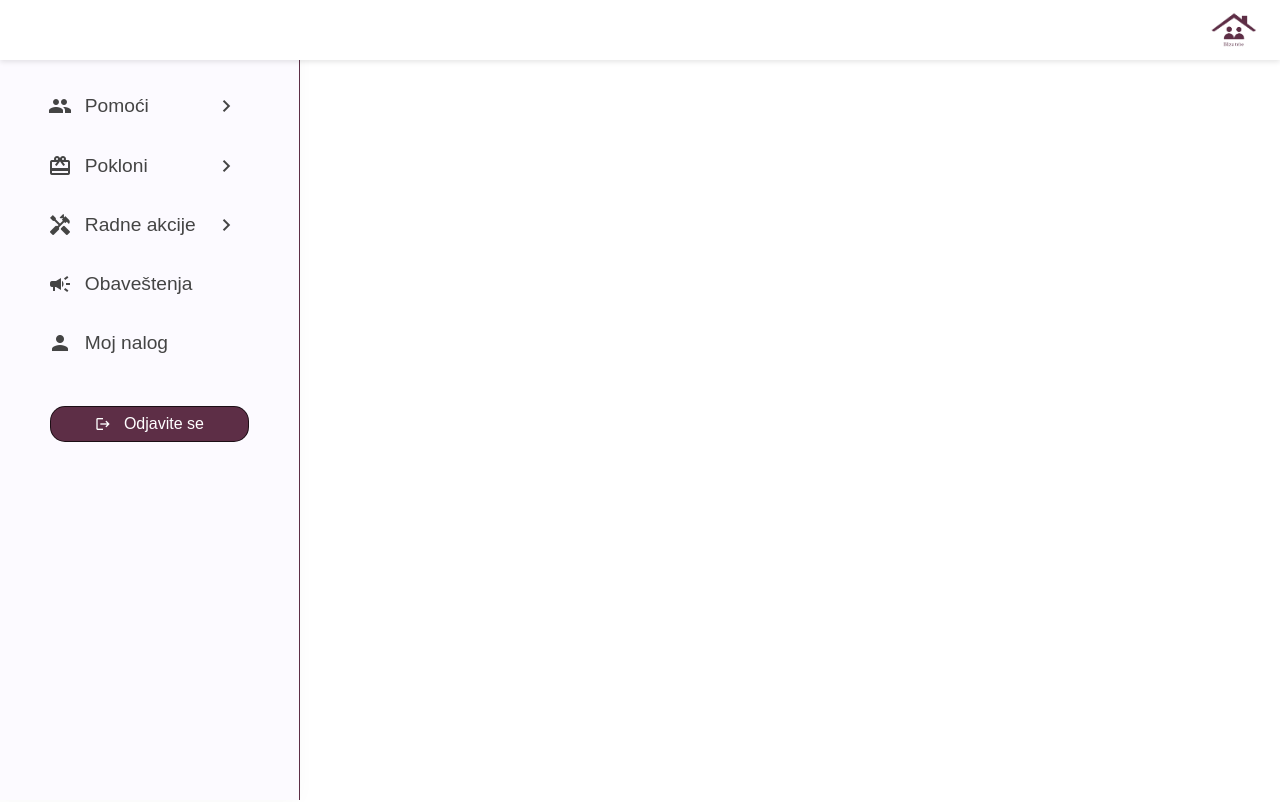
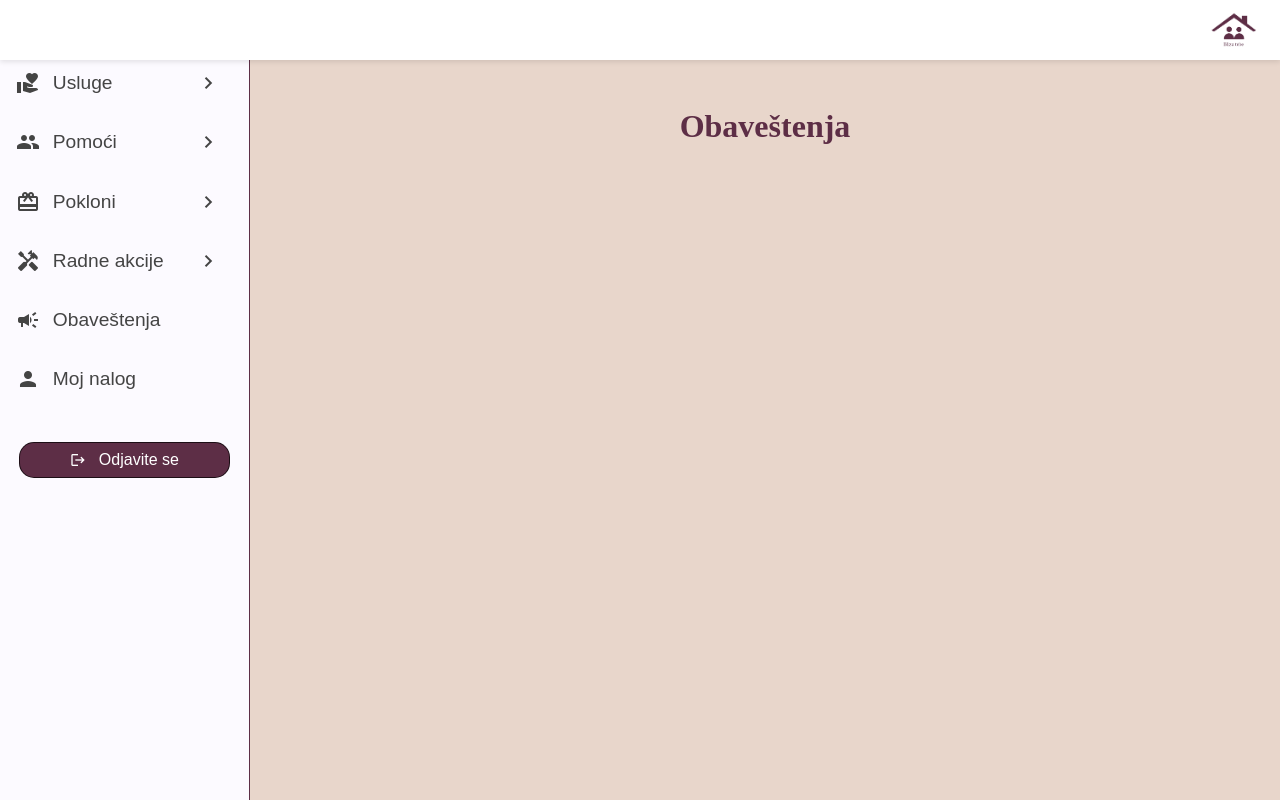
Before and after one commit to marijamandic/blizu-tebe-frontend, an Angular app: page /announcement in a window 1280 px wide. Shown: the top 802 px of the page. Built offline with nearby package versions, Linux system fonts and the light colour scheme.

Commit message:
feat: fixed responsive sidebar

```diff
--- a/src/app/announcement/announcement.component.html
+++ b/src/app/announcement/announcement.component.html
@@ -1,15 +1,6 @@
-<div class="layout-container">
-  <app-sidebar></app-sidebar>
 
-
-  <!-- Glavni sadržaj (Desna strana) -->
-  <main class="main-content">
     <div class="announcement-container">
       <header class="announcement-header">
         <h1>Obaveštenja</h1>
       </header>
-
-
     </div>
-  </main>
-</div>
--- a/src/app/app.component.css
+++ b/src/app/app.component.css
@@ -1,3 +1,12 @@
-main {
-  padding-top: 60px;
+.layout-container {
+  display: flex;
+  min-height: calc(100vh - 60px);
+  margin-top: 60px;
 }
+
+.main-content {
+  flex-grow: 1;
+  overflow-y: auto;
+  background-color: var(--color-lightest, #f9f9f9);
+  padding: 3rem;
+}
--- a/src/app/app.component.html
+++ b/src/app/app.component.html
@@ -3,8 +3,10 @@
     (menuClick)="toggleSidebar()">
 </app-navbar>
 
-<app-sidebar [isOpen]="isSidebarOpen"></app-sidebar>
+<div class="layout-container">
+  <app-sidebar [isOpen]="isSidebarOpen"></app-sidebar>
 
-<main>
-    <router-outlet></router-outlet>
-</main>
+  <main class="main-content">
+      <router-outlet></router-outlet>
+  </main>
+</div>
--- a/src/app/layout/sidebar/sidebar.component.css
+++ b/src/app/layout/sidebar/sidebar.component.css
@@ -1,96 +1,38 @@
-/* --- Ažurirani stilovi za Sidebar --- */
-.layout-container {
-  display: flex;
-  height: 100vh;
+/* Base sidebar styles */
+.sidebar {
+  width: 250px;
+  height: 100%;
+  background-color: #fcfaff;
+  border-right: 1.7px solid var(--color-dark);
+  overflow-y: auto;
+  transition: transform 0.3s ease;
 }
 
-.main-content {
-  flex-grow: 1;
-  background-color: var(--color-lightest);
-  padding: 3rem;
-  overflow-y: auto;
+@media (min-width: 769px) {
+  .sidebar {
+    position: static;
+    flex-shrink: 0;
+    transform: none;
+  }
+
+  .sidebar.open {
+    transform: none;
+  }
 }
 
-@media (max-width: 768px){
+@media (max-width: 768px) {
   .sidebar {
     position: fixed;
     top: 60px;
     left: 0;
-    height: 100%;
     transform: translateX(-100%);
     z-index: 1000;
   }
 
-  .sidebar.open{
+  .sidebar.open {
     transform: translateX(0);
   }
-
-  .menu-btn{
-    display: block;
-    position: fixed;
-    top: 15px;
-    left: 15px;
-    background: none;
-    border: none;
-    font-size: 28px;
-    cursor: pointer;
-    z-index: 1100;
-  }
 }
-
-@media (min-width: 769px) {
-  .menu-btn {
-    display: none;
-  }
-}
-
-.sidebar {
-  width: 20vw;
-  min-width: 300px;
-  background-color: #fcfaff;
-  border-right: 1.7px solid var(--color-dark);
-  box-shadow: -4px 0 20px rgba(0, 0, 0, 0.04);
-  padding: 1.5rem 2rem;
-  overflow-y: auto;
-  display: flex;
-  flex-direction: column;
-  overflow-x: hidden;
-  transition: transform 0.3s ease;
-}
-
-.sidebar__header {
-  display: flex;
-  justify-content: space-between;
-  align-items: center;
-  padding-bottom: 1.5rem;
-}
-
-.sidebar__separator {
-  width: 20vw;
-min-width: 300px;
-  height: 1.7px;
-  background-color: var(--color-dark);
-  margin-left: -2rem;
-  margin-right: -2rem;
-  margin-bottom: 2rem;
-}
-
-.sidebar__close-btn {
-  background: none;
-  border: none;
-  font-size: 2.5rem;
-  color: #777;
-  cursor: pointer;
-  margin-right: 1rem;
-  padding: 0;
-}
-
-.sidebar__logo {
-  height: 70px;
-  cursor: pointer;
-}
-
-/* --- GLAVNI DEO --- */
 
 .sidebar__nav ul {
   list-style: none;
@@ -105,8 +47,6 @@ min-width: 300px;
 .sidebar__nav ul ul {
   padding-left: 0.4rem;
   margin-top: 0.8rem;
-
-
 }
 
 .sidebar__nav h4 {
@@ -120,9 +60,7 @@ min-width: 300px;
   font-size: 1.2rem;
   font-weight: 500;
   transition: background-color 0.2s ease, color 0.2s ease;
-
 }
-
 
 .sidebar__nav h4 a {
   display: flex;
@@ -132,9 +70,8 @@ min-width: 300px;
   width: 100%;
 }
 
-
 .sidebar__nav ul ul a {
-    display: flex;         /* Ključno za poravnanje */
+  display: flex;
   align-items: center;
   font-size: 1rem;
   color: #444;
@@ -143,7 +80,6 @@ min-width: 300px;
   text-decoration: none;
   transition: background-color 0.2s ease, color 0.2s ease;
 }
-
 
 .sidebar__nav h4:hover,
 .sidebar__nav ul ul a:hover {
@@ -162,62 +98,40 @@ min-width: 300px;
   transform: rotate(90deg);
 }
 
-
 .sidebar__nav h4:has(+ ul) {
   cursor: pointer;
 }
 
 .sidebar__nav mat-icon {
-    margin-right: 0.8rem;
+  margin-right: 0.8rem;
 }
 
 .bullet-icon {
-  font-size: 8px; /* Veoma mala veličina da izgleda kao tačkica */
-  width: 8px;     /* Fiksiramo dimenzije */
+  font-size: 8px;
+  width: 8px;
   height: 8px;
-
-  color: var(--color-dark); /* Vaša ljubičasta boja */
-
-  margin-right: 0.8rem; /* Razmak između tačkice i teksta */
+  color: var(--color-dark);
+  margin-right: 0.8rem;
 }
 
 .logout-button {
   display: flex;
   align-items: center;
-  justify-content: center; /* Centrira sadržaj (ikonicu i tekst) unutar dugmeta */
+  justify-content: center;
   margin: 2rem auto;
   width: 85%;
-
   background-color: var(--color-dark);
   border: 1.5px solid rgba(0, 0, 0, 0.7);
   border-radius: 15px;
   padding: 1vh 1.9vw;
-
   font-size: 16px;
   font-weight: 500;
   margin-top: 5vh;
-
 }
 
-/* Prilagođavanje ikonice unutar dugmeta */
 .logout-button mat-icon {
   font-size: 16px;
   height: auto;
   width: auto;
   color: #fff;
 }
-
-.menu-toggle {
-  background: none;
-  border: none;
-  cursor: pointer;
-  font-size: 28px;
-  padding: 0.5rem;
-  display: inline-flex;
-  align-items: center;
-  justify-content: center;
-  position: fixed;
-  top: 15px;
-  left: 15px;
-  z-index: 1100;
-}
--- a/src/app/layout/sidebar/sidebar.component.html
+++ b/src/app/layout/sidebar/sidebar.component.html
@@ -1,6 +1,5 @@
-<div class="layout-container">
-  <!-- Sidebar (Levi Meni) -->
-  <aside class="sidebar" [class.open]="isOpen">
+
+<aside class="sidebar" [class.open]="isOpen">
 
 <nav class="sidebar__nav">
   <ul>
```
